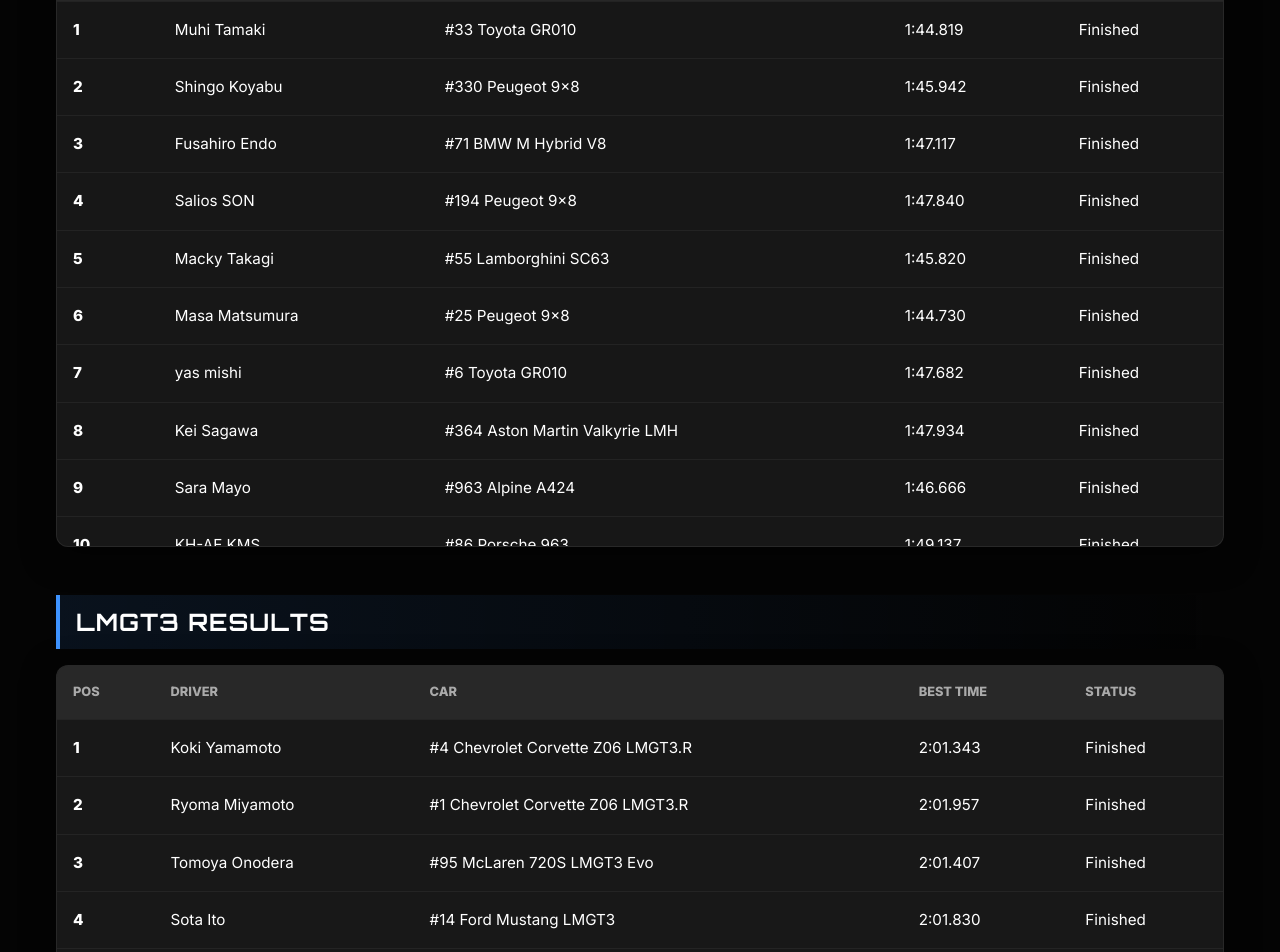
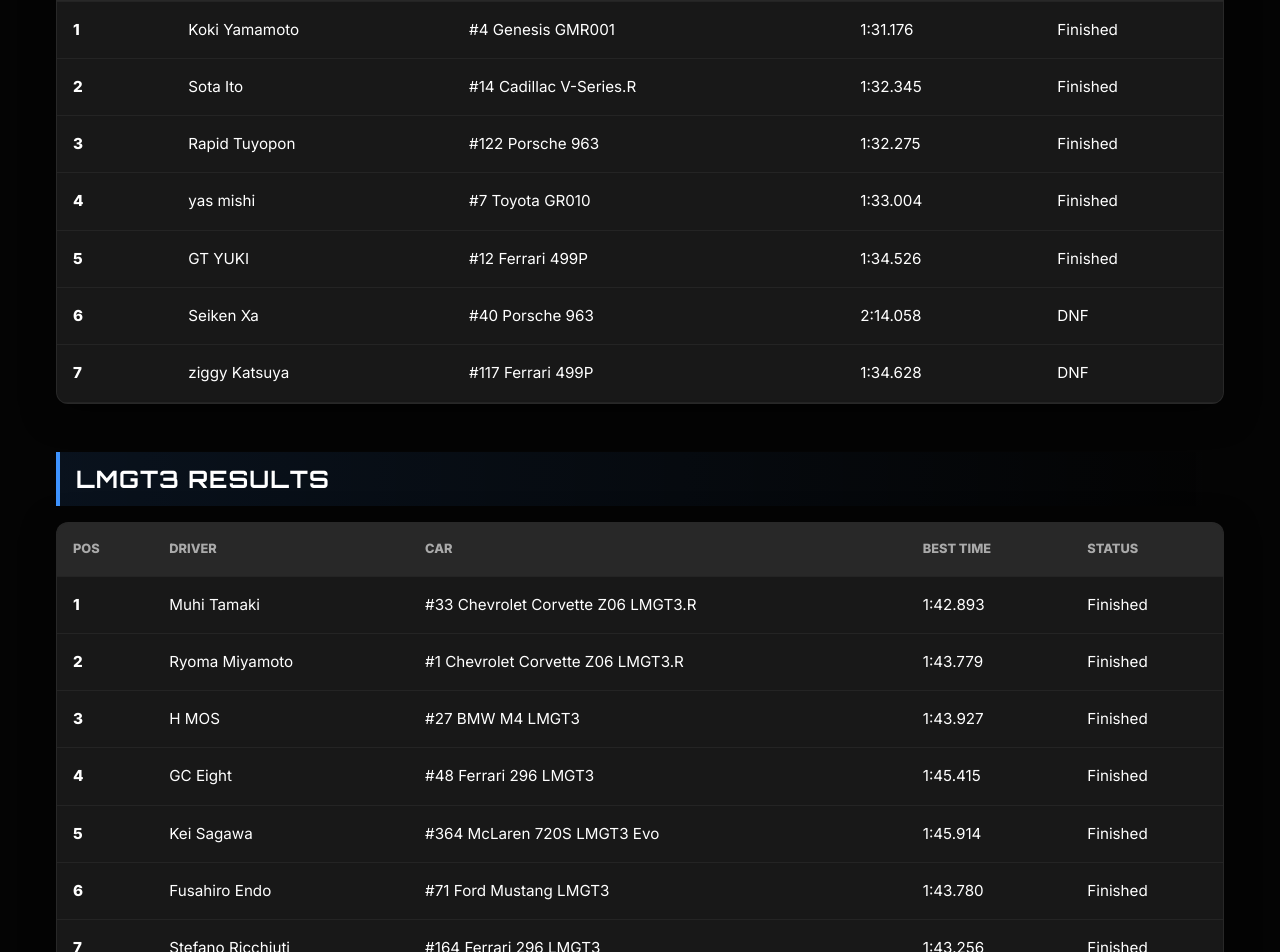
Before and after one commit to ciccida/wec-sprint-series, a React (Vite) app: page / in a window 1280 px wide. Shown: the part 5722-6674 px from the top of the page. Built offline with nearby package versions, Linux system fonts and the light colour scheme; no server answers.

Commit message:
Update Vol3 Round 4 results and rankings

```diff
--- a/src/data/raceResults.js
+++ b/src/data/raceResults.js
@@ -2413,6 +2413,148 @@ export const raceResults = {
                 "gap": "-",
                 "best": "2:01.009"
             }
+        ],
+        "4": [
+            {
+                "pos": "1",
+                "driver": "Koki Yamamoto",
+                "team": "Koki Yamamoto",
+                "car": "#4 Genesis GMR001",
+                "category": "Hypercar",
+                "time": "30:52.158",
+                "gap": "-",
+                "best": "1:31.176"
+            },
+            {
+                "pos": "2",
+                "driver": "Sota Ito",
+                "team": "Sota Ito",
+                "car": "#14 Cadillac V-Series.R",
+                "category": "Hypercar",
+                "time": "+45.680",
+                "gap": "-",
+                "best": "1:32.345"
+            },
+            {
+                "pos": "3",
+                "driver": "Rapid Tuyopon",
+                "team": "Rapid Tuyopon",
+                "car": "#122 Porsche 963",
+                "category": "Hypercar",
+                "time": "+1:32.920",
+                "gap": "-",
+                "best": "1:32.275"
+            },
+            {
+                "pos": "4",
+                "driver": "yas mishi",
+                "team": "yas mishi",
+                "car": "#7 Toyota GR010",
+                "category": "Hypercar",
+                "time": "+3:21.960",
+                "gap": "-",
+                "best": "1:33.004"
+            },
+            {
+                "pos": "5",
+                "driver": "Muhi Tamaki",
+                "team": "Muhi Tamaki",
+                "car": "#33 Chevrolet Corvette Z06 LMGT3.R",
+                "category": "LMGT3",
+                "time": "+2 laps  +25.400",
+                "gap": "-",
+                "best": "1:42.893"
+            },
+            {
+                "pos": "6",
+                "driver": "Ryoma Miyamoto",
+                "team": "Ryoma Miyamoto",
+                "car": "#1 Chevrolet Corvette Z06 LMGT3.R",
+                "category": "LMGT3",
+                "time": "+2 laps  +37.000",
+                "gap": "-",
+                "best": "1:43.779"
+            },
+            {
+                "pos": "7",
+                "driver": "H MOS",
+                "team": "H MOS",
+                "car": "#27 BMW M4 LMGT3",
+                "category": "LMGT3",
+                "time": "+2 laps  +40.360",
+                "gap": "-",
+                "best": "1:43.927"
+            },
+            {
+                "pos": "8",
+                "driver": "GC Eight",
+                "team": "GC Eight",
+                "car": "#48 Ferrari 296 LMGT3",
+                "category": "LMGT3",
+                "time": "+2 laps  +1:07.040",
+                "gap": "-",
+                "best": "1:45.415"
+            },
+            {
+                "pos": "9",
+                "driver": "GT YUKI",
+                "team": "GT YUKI",
+                "car": "#12 Ferrari 499P",
+                "category": "Hypercar",
+                "time": "+2 laps  +1:29.900",
+                "gap": "-",
+                "best": "1:34.526"
+            },
+            {
+                "pos": "10",
+                "driver": "Kei Sagawa",
+                "team": "Kei Sagawa",
+                "car": "#364 McLaren 720S LMGT3 Evo",
+                "category": "LMGT3",
+                "time": "+2 laps  +1:53.060",
+                "gap": "-",
+                "best": "1:45.914"
+            },
+            {
+                "pos": "11",
+                "driver": "Fusahiro Endo",
+                "team": "Fusahiro Endo",
+                "car": "#71 Ford Mustang LMGT3",
+                "category": "LMGT3",
+                "time": "+2 laps  +3:34.780",
+                "gap": "-",
+                "best": "1:43.780"
+            },
+            {
+                "pos": "12",
+                "driver": "Stefano Ricchiuti",
+                "team": "Stefano Ricchiuti",
+                "car": "#164 Ferrari 296 LMGT3",
+                "category": "LMGT3",
+                "time": "+3 laps  +1:12.580",
+                "gap": "-",
+                "best": "1:43.256"
+            },
+            {
+                "pos": "13",
+                "driver": "Seiken Xa",
+                "team": "Seiken Xa",
+                "car": "#40 Porsche 963",
+                "category": "Hypercar",
+                "time": "DNF",
+                "gap": "-",
+                "best": "2:14.058"
+            },
+            {
+                "pos": "14",
+                "driver": "ziggy Katsuya",
+                "team": "ziggy Katsuya",
+                "car": "#117 Ferrari 499P",
+                "category": "Hypercar",
+                "time": "DNF",
+                "gap": "-",
+                "best": "1:34.628"
+            }
         ]
     }
 };
```
Also changed, not shown: src/data/ranking.js (+12 -12 lines).
